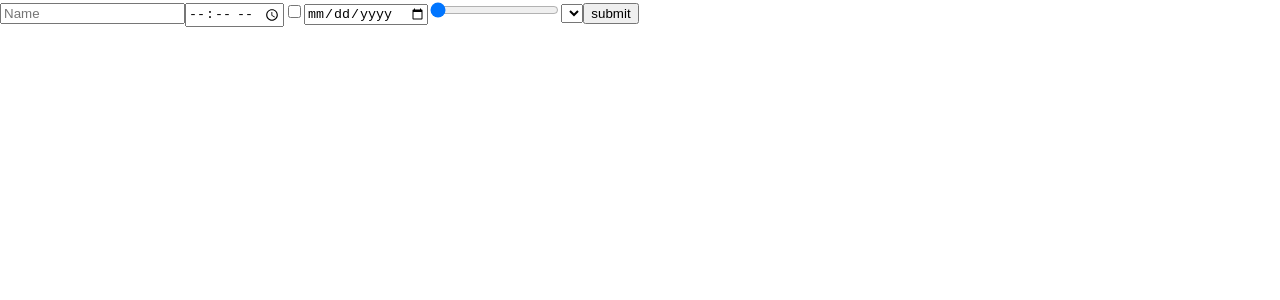
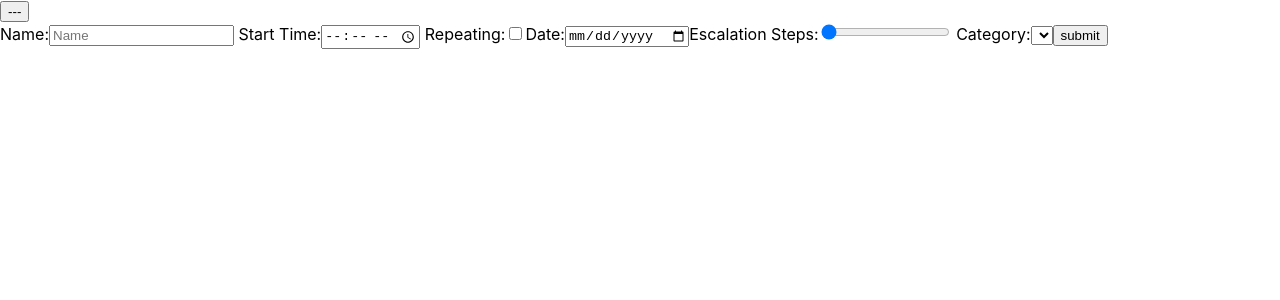
Before and after one commit to JasGlinker/WebAppREMO, a React (Create React App) app in the folder frontend/: page /create in a window 1280 px wide. Shown: the top 300 px of the page. Built offline with nearby package versions, Linux system fonts and the light colour scheme; no server answers.

Commit message:
added menu button and labels in create form

```diff
--- a/frontend/src/DayView.js
+++ b/frontend/src/DayView.js
@@ -1,6 +1,7 @@
 import React, {useState, useEffect} from "react";
 import "./App.css";
 import Activity from "./activity";
+import Menu from "./menu";
 
 
 
@@ -25,10 +26,12 @@ function DayView(){
         .catch(error => console.log(error))
 
     return(
-        <div>
+        <>
+            <Menu/>
+            <div>
             {activities}
-        </div>
-
+            </div>
+        </>
     );
 
 }
--- a/frontend/src/MonthView.js
+++ b/frontend/src/MonthView.js
@@ -2,6 +2,7 @@ import React, {useState, useEffect} from "react";
 import "./App.css";
 
 import Week from "./week";
+import Menu from "./menu";
 
 function MonthView(){
     const [weeks, setWeeks] = useState([]);
@@ -26,6 +27,8 @@ function MonthView(){
         .catch(error => console.log(error))
 
     return(
+        <>
+            <Menu/>
             <div className="Month">
                 <p className="WeekHeader">Monday</p>
                 <p className="WeekHeader">Tuesday</p>
@@ -36,6 +39,8 @@ function MonthView(){
                 <p className="WeekHeader">Sunday</p>
                 {weeks}
             </div>
+        </>
+
     )
 }
 
--- a/frontend/src/WeekView.js
+++ b/frontend/src/WeekView.js
@@ -1,6 +1,7 @@
 import React, {useState, useEffect} from "react";
 import "./App.css";
 import Week from "./week";
+import Menu from "./menu";
 
 function WeekView(){
     const [week, setWeek] = useState();
@@ -20,6 +21,8 @@ function WeekView(){
         .catch(error => console.log(error))
 
     return(
+        <>
+            <Menu/>
             <div className="WeekActs">
                 <p className="WeekHeader">Monday</p>
                 <p className="WeekHeader">Tuesday</p>
@@ -30,6 +33,8 @@ function WeekView(){
                 <p className="WeekHeader">Sunday</p>
                 {week}
             </div>
+        </>
+
 
     )
 }
--- a/frontend/src/createActForm.js
+++ b/frontend/src/createActForm.js
@@ -1,6 +1,7 @@
 import React, { useState, useEffect } from "react";
 import {useNavigate} from "react-router-dom";
 import "./App.css";
+import Menu from "./menu";
 
 function CategorySelect({cat, change_handler}) {
     // plus new category option with different link (maybe later)
@@ -10,9 +11,12 @@ function CategorySelect({cat, change_handler}) {
         options.push(<option value={elem}>{elem}</option>)
     }
     return (
+        <label> Category:
             <select name="category" onChange={change_handler}>
                 {options}
             </select>
+        </label>
+
     );
 }
 
@@ -46,18 +50,11 @@ function Form(){
         fetch("/data")
             .then((res) => res.json())
             .then((el) => {
-                console.log("fetch response in use effect")
                 for (const e in el){
-                    console.log(el[e])
                     setCat(values => [...values, el[e]])
                 }
-                console.log(el);
-                console.log("inside cat");
-
             });
     }, [])
-
-
 
     const change_handler = (e) => {
         const target = e.target;
@@ -69,10 +66,6 @@ function Form(){
         } else{
             setdata(values => ({...values, [name]: value}));
         }
-        console.timeStamp();
-        console.log(target, value, name);
-        console.log(data);
-
     }
 
     const navigate = useNavigate()
@@ -113,24 +106,32 @@ function Form(){
     fetch('/log', {method: 'POST', body: body_form})
         .catch(error => console.log(error))
     return(
+        <>
+            <Menu/>
             <form onSubmit={submit_handler}>
+                <label>Name:
                     <input type="text"
                            name="name"
                            placeholder="Name"
                            value={data.name}
                            onChange={change_handler}
                     />
+                </label>
+                <label> Start Time:
                     <input type="time"
                            name="start_time"
                            placeholder="09:00"
                            value={data.start_time}
                            onChange={change_handler}
                     />
+                </label>
+                <label> Repeating:
                     <input type="checkbox"
                            name="wdh"
                            value={data.wdh}
                            onChange={change_handler}
                     />
+                </label>
                 <div id = "DayChecks" className={data.wdh ? '':'hidden'}>
                     <DaysCheck dayNbr={"0"} daystr={"Monday"} change_handler={change_handler} days={days}/>
                     <DaysCheck dayNbr={"1"} daystr={"Tuesday"} change_handler={change_handler} days={days}/>
@@ -140,13 +141,15 @@ function Form(){
                     <DaysCheck dayNbr={"5"} daystr={"Saturday"} change_handler={change_handler} days={days}/>
                     <DaysCheck dayNbr={"6"} daystr={"Sunday"} change_handler={change_handler} days={days}/>
                 </div>
-
+                <label>Date:
                     <input type="date"
                            name="date"
                            value={data.date}
                            onChange={change_handler}
                            className={data.wdh ? 'hidden':''}
                     />
+                </label>
+                <label>Escalation Steps:
                     <input type="range"
                            name="esc_steps"
                            value={data.esc_steps}
@@ -155,9 +158,11 @@ function Form(){
                            max="5"
                            step="1"
                     />
+                </label>
                 <CategorySelect cat={cat} change_handler={change_handler}/>
                 <button type="submit" onClick={submit_handler}> submit </button>
             </form>
+        </>
     );
 }
 
--- /dev/null
+++ b/frontend/src/menu.js
@@ -0,0 +1,46 @@
+import {useState} from "react";
+import {useNavigate} from "react-router-dom";
+
+
+
+
+function Menu(){
+    const navigate = useNavigate()
+    const [dropdown, setdropdown] = useState(false)
+    function dropdownHandler() {
+        setdropdown(!dropdown)
+    }
+
+    function linkhandler(e){
+        const target = e.target
+        console.log('element name', target.name)
+        navigate(target.name)
+    }
+
+    return(
+        <div>
+            <button className='menu dropdown' onClick={dropdownHandler}>
+            ---
+            </button>
+            <ul className={dropdown ? '' : 'hidden'}>
+                <li>
+                    <button name='/' onClick={linkhandler}>Day View</button>
+                </li>
+                <li>
+                    <button name='/week' onClick={linkhandler}>Week View</button>
+                </li>
+                <li>
+                    <button name='/month' onClick={linkhandler}>Month View</button>
+                </li>
+                <li>
+                    <button name='/create' onClick={linkhandler}>New</button>
+                </li>
+            </ul>
+        </div>
+
+
+    )
+
+}
+
+export default Menu
```
Lines whose indentation alone changed are shown as unchanged.
